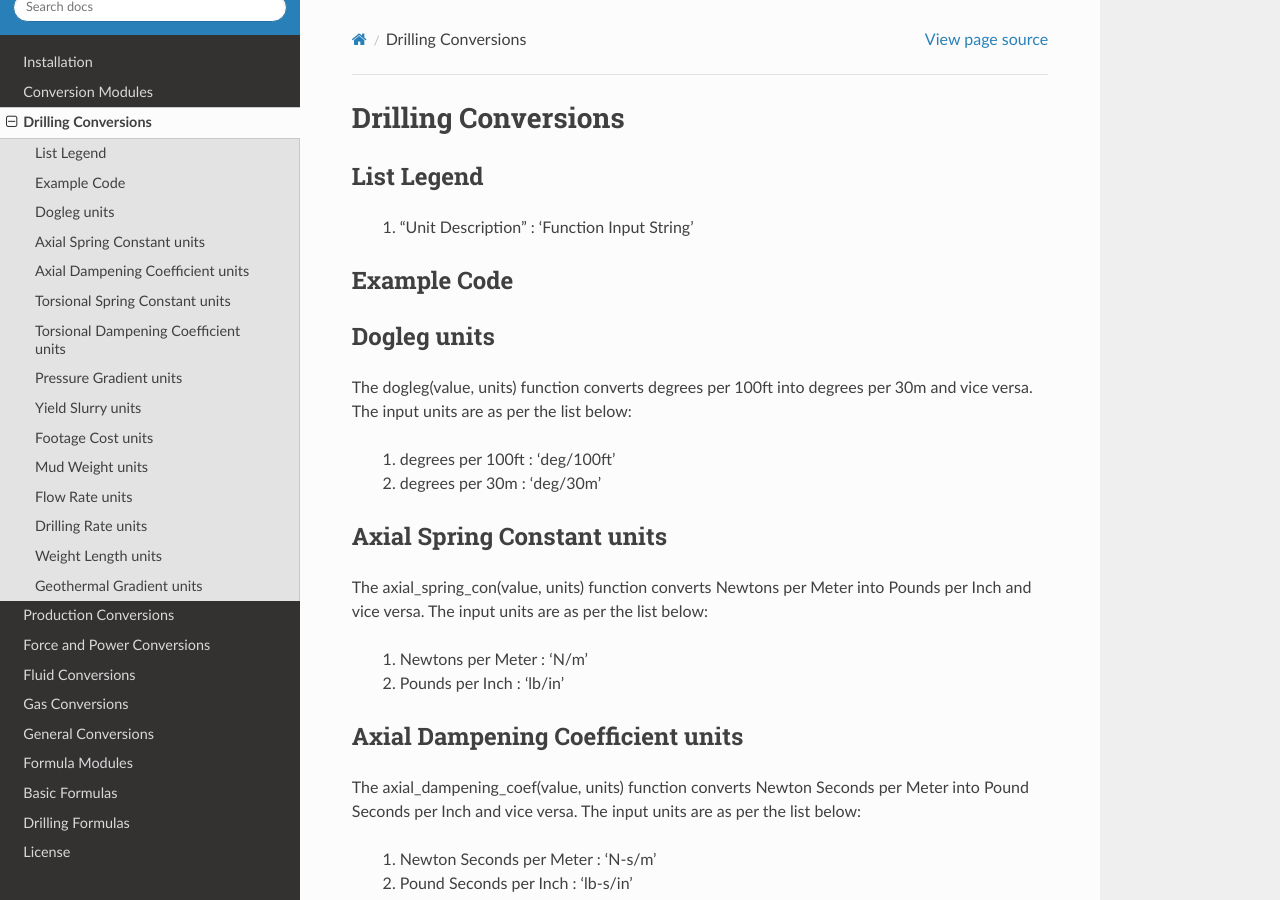
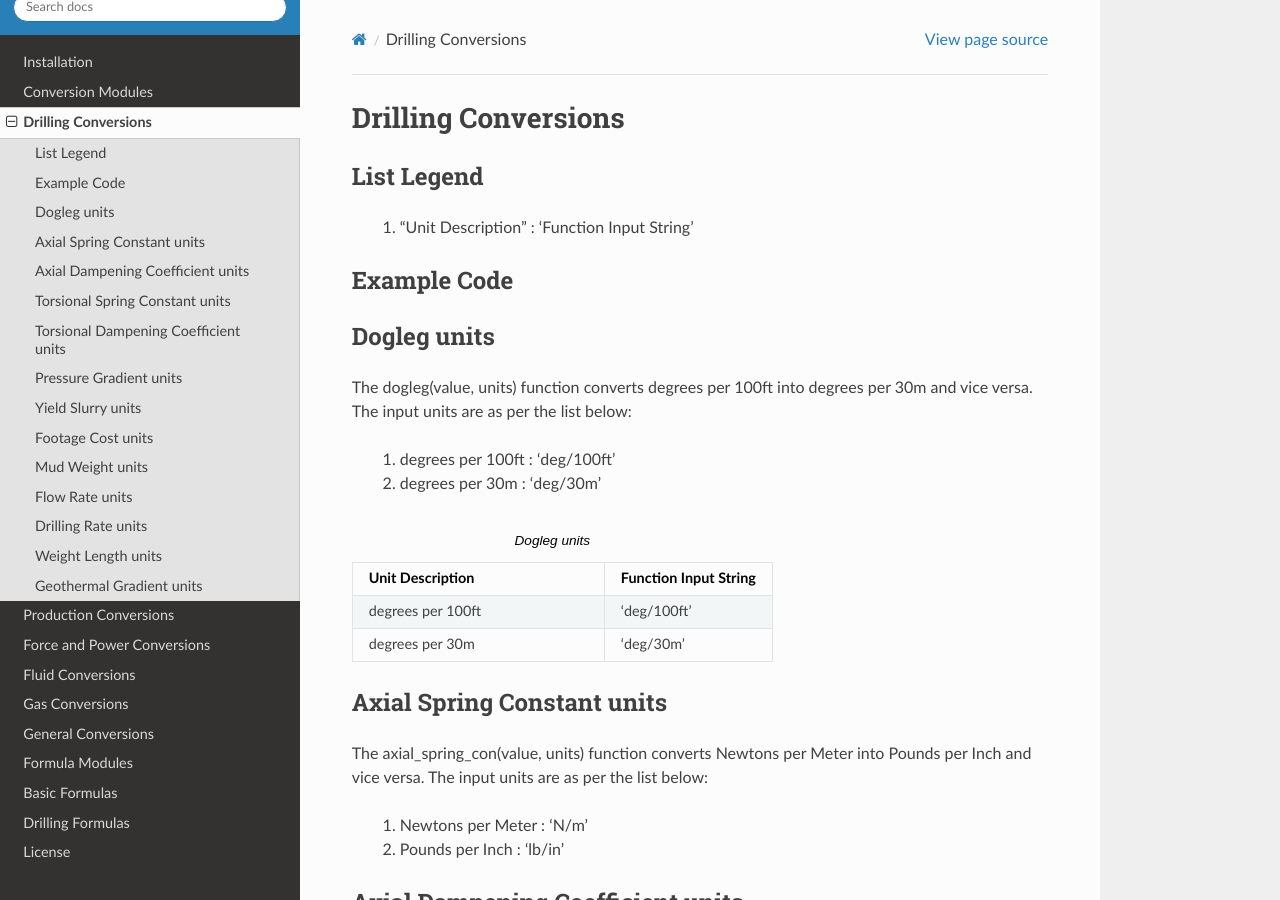
Before and after one commit to this-isnt-me/ogPypeline, a Sphinx documentation site: the page built from docs/source/drillingcon.rst, in a window 1280 px wide and 900 px high. Built offline with Sphinx 7.4.7 and the Read the Docs theme 2.0.0, drawn with Linux system fonts in a browser that asks for light colours.

Commit message:
Docs Restructured - tables in conversions

```diff
--- a/docs/source/drillingcon.rst
+++ b/docs/source/drillingcon.rst
@@ -34,6 +34,16 @@ The dogleg(value, units) function converts degrees per 100ft into degrees per 30
    #. degrees per 100ft : 'deg/100ft'
    #. degrees per 30m : 'deg/30m'
 
+.. list-table:: Dogleg units
+   :widths: 60 40
+   :header-rows: 1
+
+   * - Unit Description
+     - Function Input String
+   * - degrees per 100ft
+     - 'deg/100ft'
+   * - degrees per 30m
+     - 'deg/30m'
 
 Axial Spring Constant units
 ------------
```
Also changed, not shown: docs/source/conversion.rst (+0 -10 lines).
